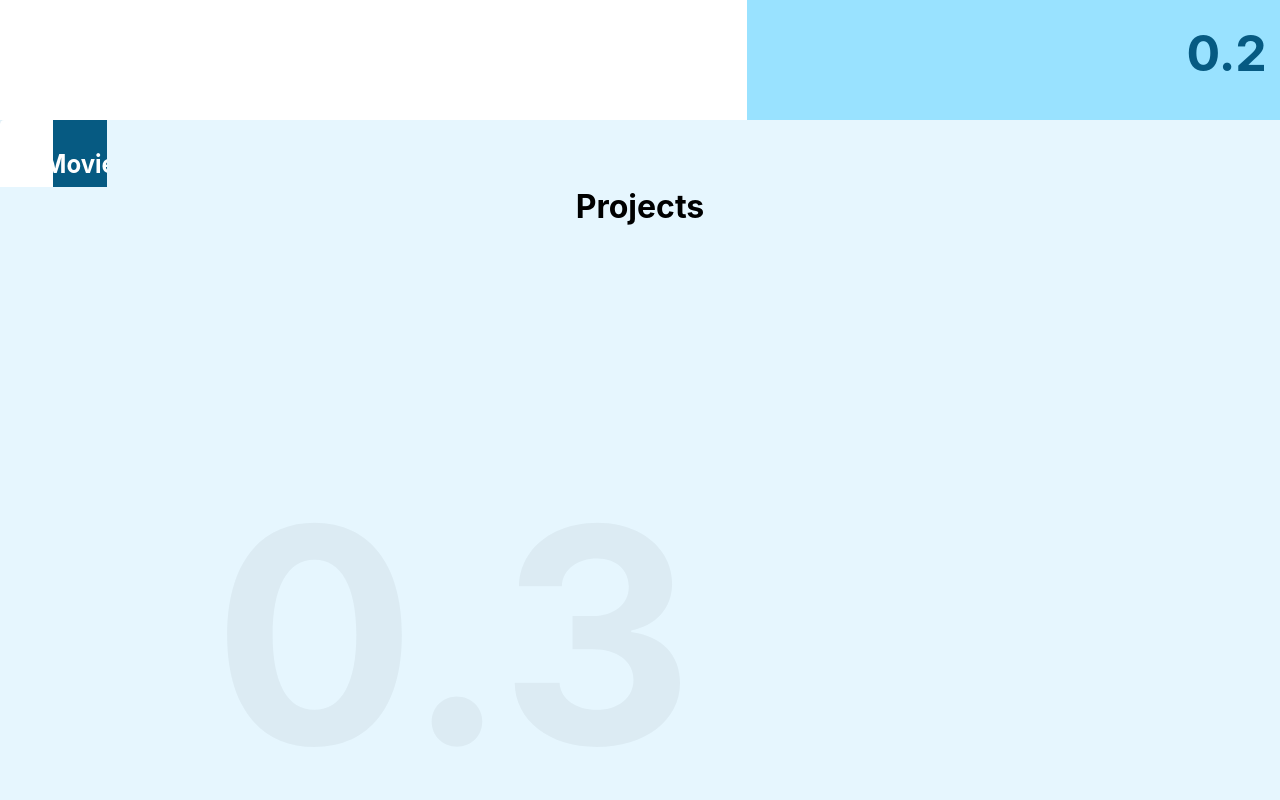
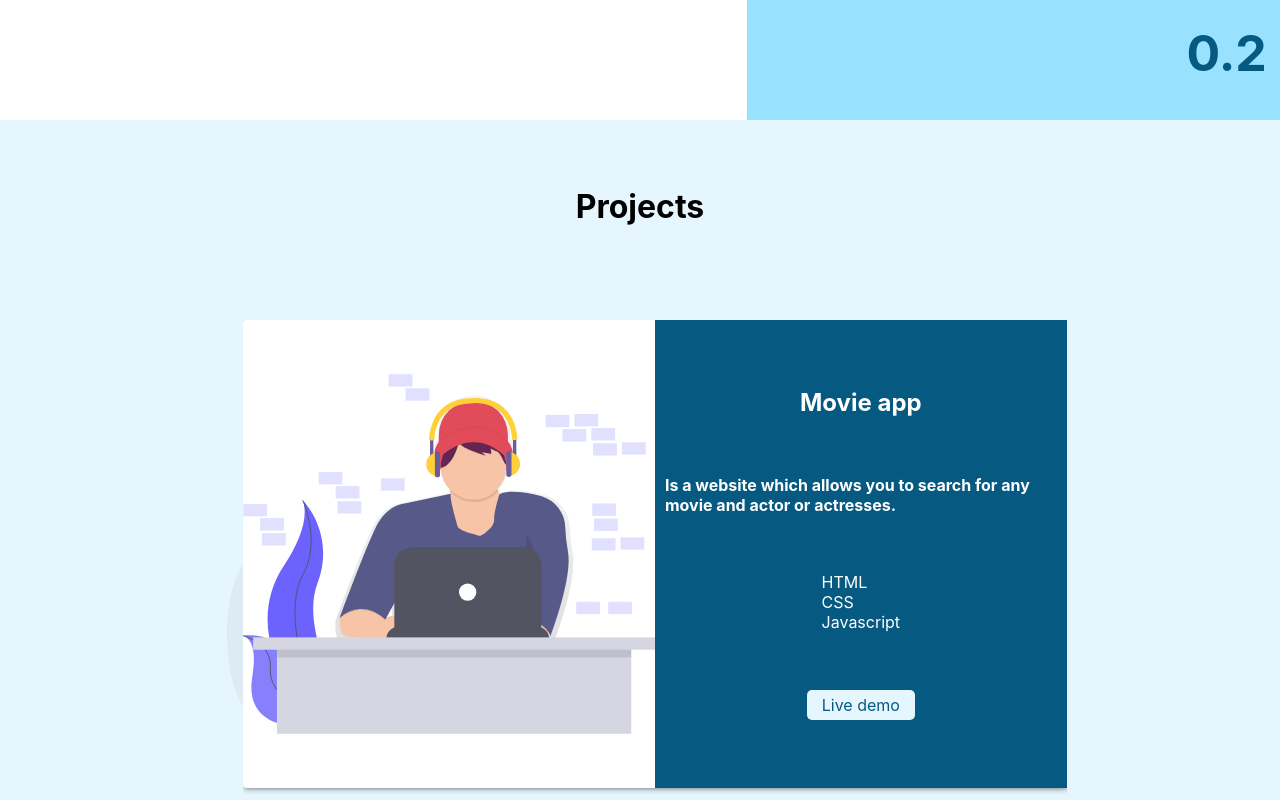
Before and after one commit to OmarAlithawi/Portfolio, a React (Create React App) app: page /#Home in a window 1280 px wide. Shown: the part 1480-2280 px from the top of the page. Built offline with nearby package versions, Linux system fonts and the light colour scheme.

Commit message:
changing carousel class name

```diff
--- a/src/components/projects/Projects.jsx
+++ b/src/components/projects/Projects.jsx
@@ -33,12 +33,15 @@ export default function Projects(props) {
   return (
     <Element className="projects" name={t("projects")}>
       <h1 className="heading-1">Projects</h1>
+      <div id ="carouselHolder">
+      <Carousel interval={6000} animation="slide"  >
+        {items.map((item ,index) => (
 
-      <Carousel interval={6000} animation="slide" className="">
-        {items.map((item ,index) => (
           <SingleProject key = {index} item={item} />
+
         ))}
       </Carousel>
+      </div>
 
       <h1 className="sectionNumbers">0.3</h1>
       <h1 className="sectionNumbersBackground">0.3</h1>
--- a/src/components/projects/style.css
+++ b/src/components/projects/style.css
@@ -19,8 +19,14 @@
 
 }
 
-.Carousel-root-15,
-.jss15{
+
+.carouselHolder{
+    grid-row: 4/12;
+    grid-column: 3/11;
+    margin-left: 30px;
+}
+
+#carouselHolder{
     grid-row: 4/12;
     grid-column: 3/11;
     margin-left: 30px;
```
